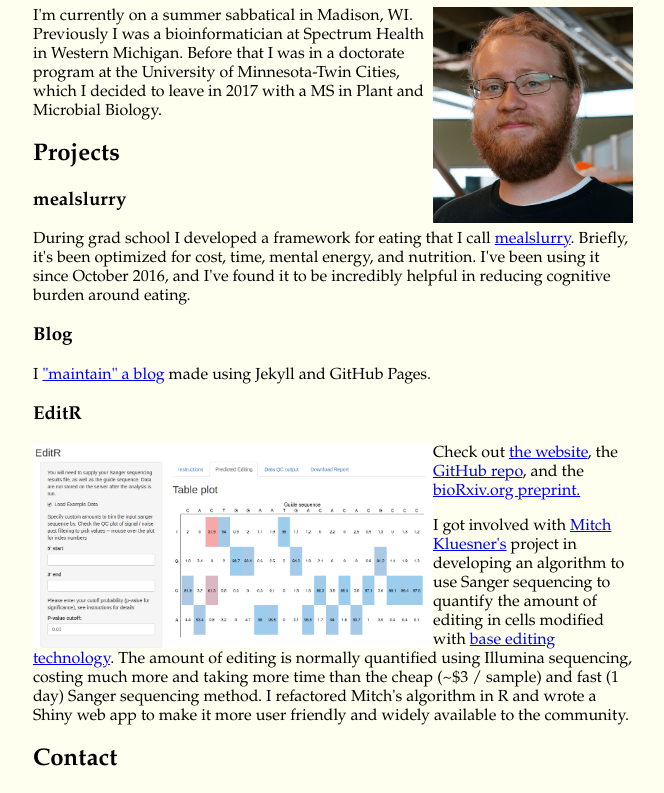
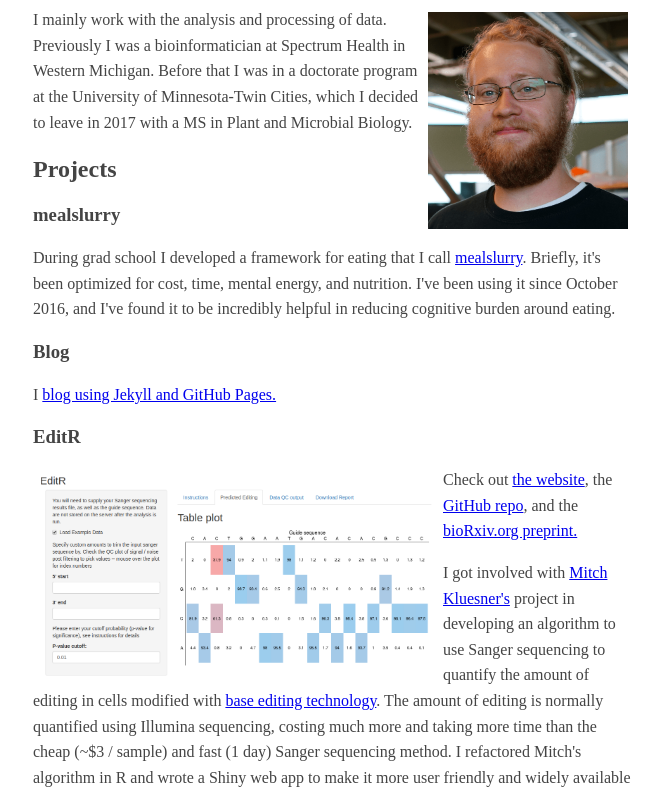
Before and after one commit to dnedveck/dnedveck.github.io, a plain HTML site: page index.html in a window 1280 px wide. Shown: the part 74-867 px from the top of the page, without its empty margins (307-971 px from the left). Drawn offline with Linux system fonts and the light colour scheme.

Commit message:
incorporating bettermotherfuckingwebsite.com

```diff
--- a/index.html
+++ b/index.html
@@ -2,22 +2,27 @@
 <html>
 <head>
   <title>Derek Nedveck</title>
-<style>
-img {
-    max-width: 100%;
-    height: auto;
-}
 
-body
-   {
-   color:#000000;
-   background-color:#FFFFF0;
-   font-family:Garamond, serif;
-   width: 600px;
-   margin-left: auto;
-   margin-right: auto;
-	text-align: left;
-   }
+
+<style type="text/css">
+	  body{
+		  margin-left: auto;
+		  margin-right: auto;
+		  text-align: left;
+		  auto;
+		  max-width:600px;
+		  line-height:1.6;
+		  font-size:16px;
+		  color:#444;
+		  padding:0
+		  10px}
+		  h1,h2,h3{line-height:1.2}
+
+	img {
+		max-width: 100%;
+		height: auto;
+		padding: 5px;
+    }
 </style>
 </head>
 
@@ -29,7 +34,8 @@ body
 
 <img src="Nedveck_portrait-min.png" width="200" height="249" align="right">
 
-  <p> I'm currently on a summer sabbatical in Madison, WI. Previously I was a bioinformatician at Spectrum Health in Western Michigan. Before that I was in a doctorate program at the University of Minnesota-Twin Cities, which I decided to leave in 2017 with a MS in Plant and Microbial Biology.
+  <p>I mainly work with the analysis and processing of data. Previously I was a bioinformatician at Spectrum Health in Western Michigan. Before that I was in a doctorate program at the University of Minnesota-Twin Cities, which I decided to leave in 2017 with a MS in Plant and Microbial Biology.
+
 
 
 </p>
@@ -43,7 +49,7 @@ During grad school I developed a framework for eating that I call <a href=http:/
 <h3>Blog</h3>
 
 <p>
-I <a href=http://blog.dnedveck.com>"maintain" a blog</a> made using Jekyll and GitHub Pages.
+I <a href=http://blog.dnedveck.com>blog using Jekyll and GitHub Pages.</a>
 </p>
 
 <h3>EditR</h3>
@@ -62,7 +68,7 @@ I got involved with <a href=https://www.linkedin.com/in/mitchell-kluesner-805165
 
 <h2>Contact</h2>
 
-Feel free to send me an email at dnedveck@gmail.com. I have a <a href=https://www.linkedin.com/in/dnedveck/>LinkedIn profile,</a> I use <a href=https://github.com/dnedveck>GitHub to host the code</a> of my projects, and I'm <a href=https://twitter.com/dnedveck>@dnedveck on Twitter.</a>
+Feel free to send me an email at dnedveck@gmail.com. Business Derek is accessible at my <a href=https://www.linkedin.com/in/dnedveck/>LinkedIn profile,</a> hacker Derek has most of his code on <a href=https://github.com/dnedveck>GitHub</a>, and I watch the data science world as <a href=https://twitter.com/dnedveck>@dnedveck on Twitter.</a>
 
 
 <!-- nothing like a little brute force -->
@@ -74,3 +80,5 @@ Feel free to send me an email at dnedveck@gmail.com. I have a <a href=https://ww
 <br>
 </body>
 </html>
+
+<!-- PS: thanks http://bettermotherfuckingwebsite.com/ -->
```
Also changed, not shown: 1 other file.
